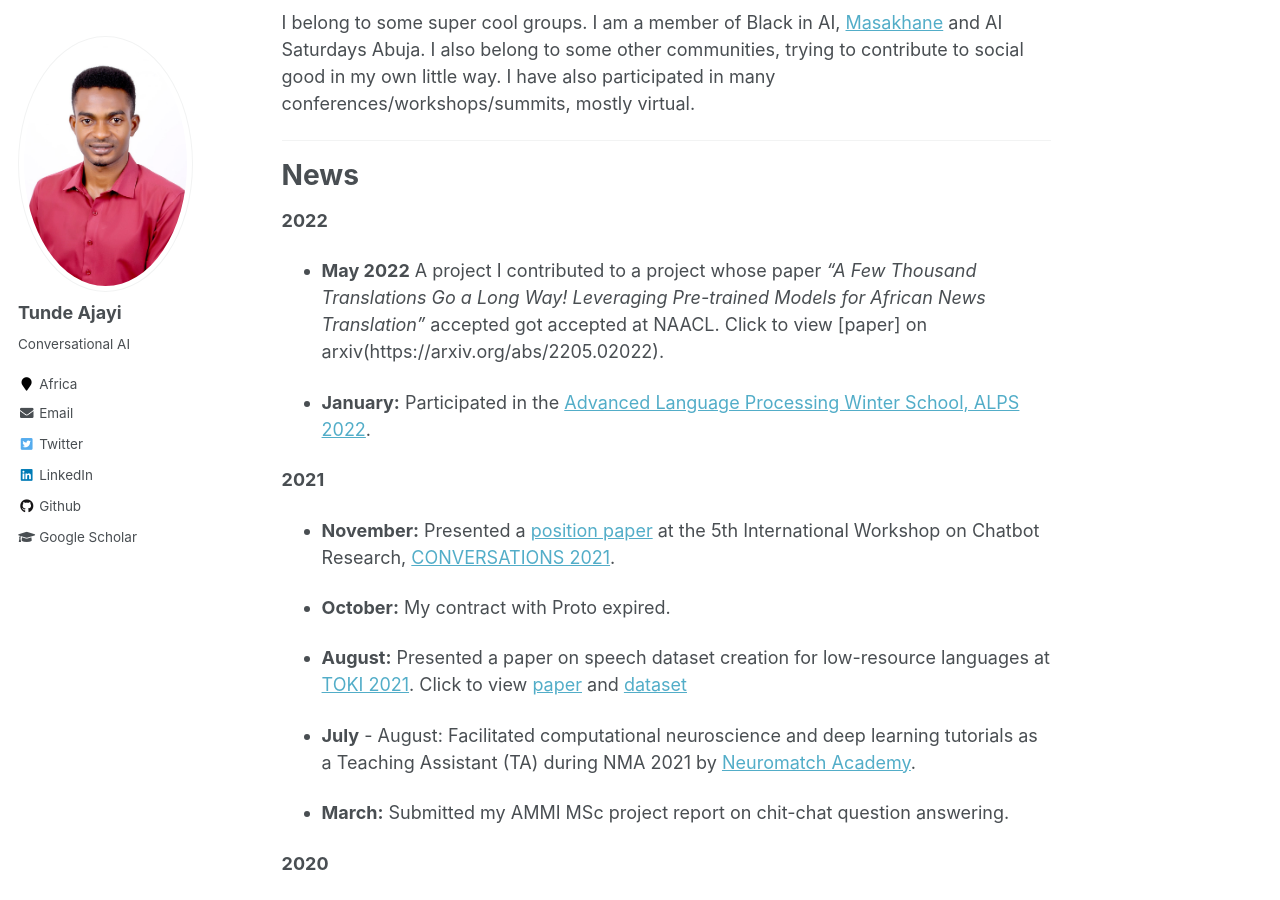
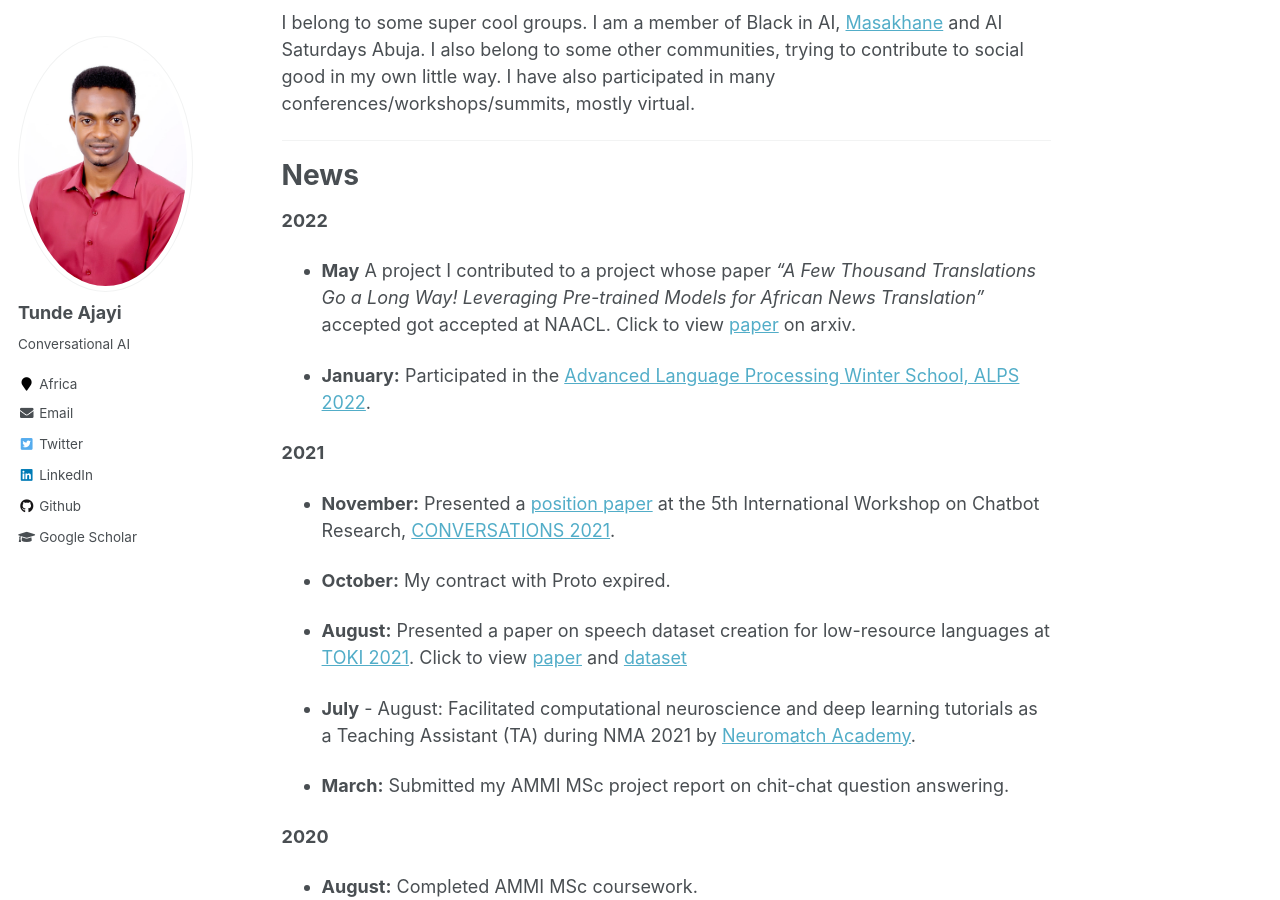
Before and after one commit to tundeajayi/tundeajayi.github.io, a Jekyll site: the page built from _pages/about.md, in a window 1280 px wide and 900 px high, scrolled down 689 px. Built offline with Jekyll 4.4.1, drawn with Linux system fonts in a browser that asks for light colours.

Commit message:
add news

```diff
--- a/_pages/about.md
+++ b/_pages/about.md
@@ -60,7 +60,7 @@ News
 
 **2022**
 
-* **May 2022** A project I contributed to a project whose paper *"A Few Thousand Translations Go a Long Way! Leveraging Pre-trained Models for African News Translation"* accepted got accepted at NAACL. Click to view [paper] on arxiv(https://arxiv.org/abs/2205.02022).
+* **May** A project I contributed to a project whose paper *"A Few Thousand Translations Go a Long Way! Leveraging Pre-trained Models for African News Translation"* accepted got accepted at NAACL. Click to view [paper](https://arxiv.org/abs/2205.02022) on arxiv.
 
 * **January:** Participated in the [Advanced Language Processing Winter School, ALPS 2022](http://lig-alps.imag.fr/).
 
```
